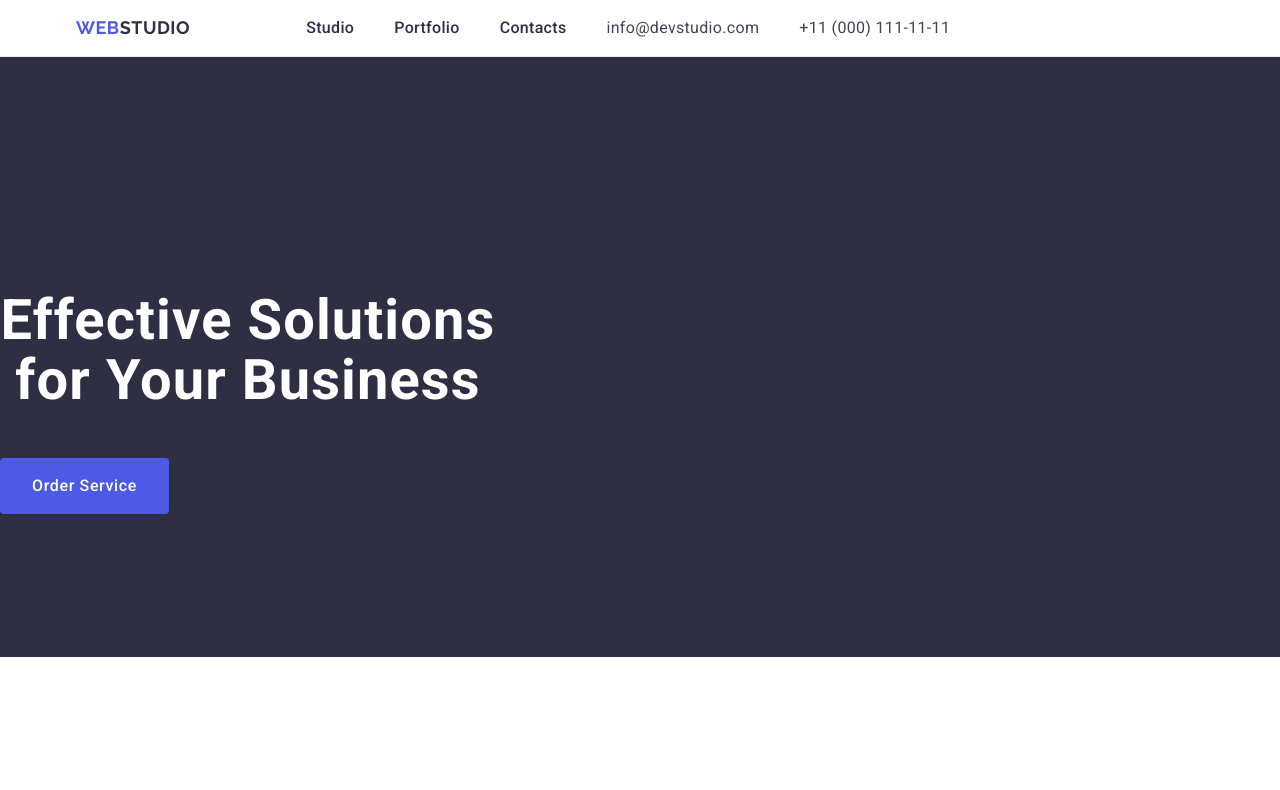
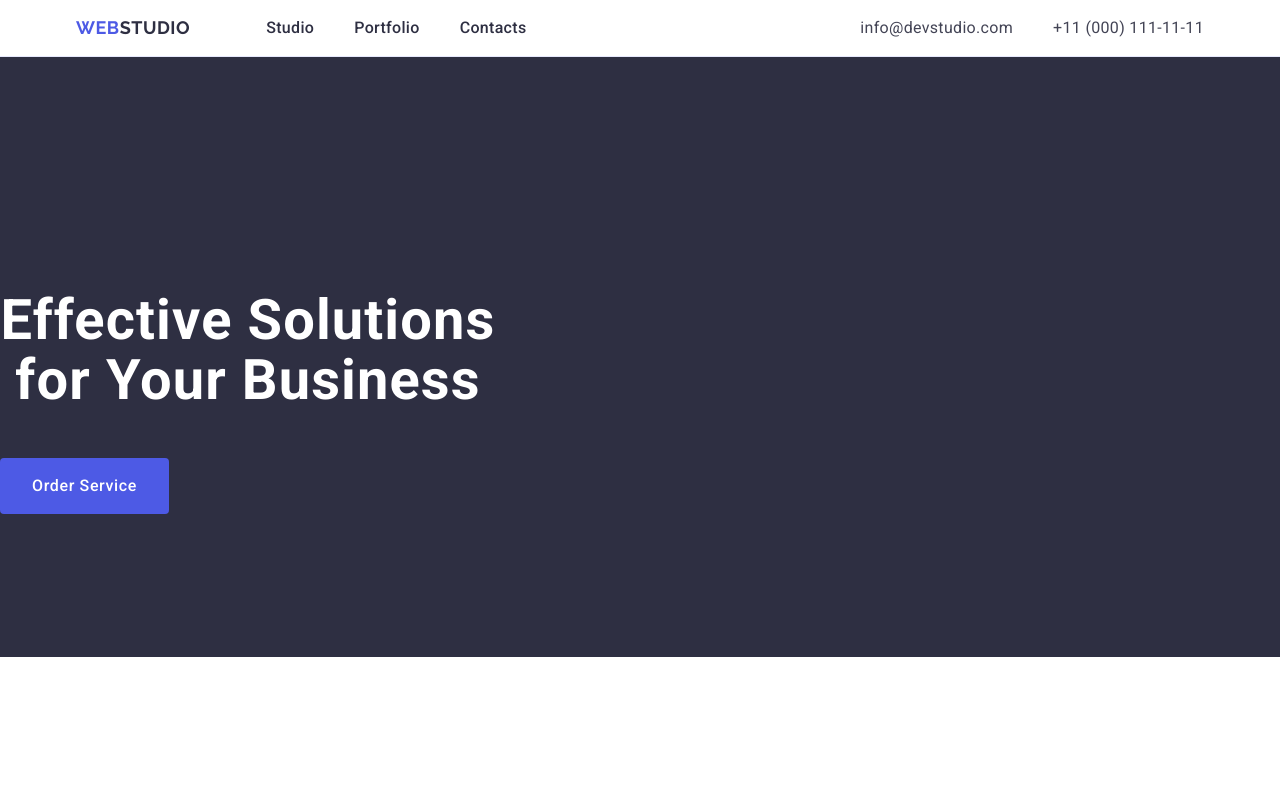
Before and after one commit to Oleksii996/goit-markup-hw-03, a plain HTML site: page index.html in a window 1280 px wide. Shown: the top 790 px of the page. Drawn offline with nearby package versions, Linux system fonts and the light colour scheme.

Commit message:
update code

```diff
--- a/css/styles.css
+++ b/css/styles.css
@@ -19,11 +19,12 @@ img {
   }
   .header .container {
     display: flex;
+    justify-content: space-between;
     width: 1158px;
     margin: 0 auto;
-  padding: 0 15px;
+    padding: 0 15px 0 15px;
   }
-.nav {
+  .nav-header {
     display: flex;
     align-items: center;
   }
@@ -40,8 +41,9 @@ img {
   .website-logo-studio {
     color: #2e2f42;
   }
-.nav-menu {
+  .nav-header-menu {
     display: flex;
+    padding: 0;
     gap: 40px;
   }
   .header-href {
@@ -59,11 +61,12 @@ img {
   .header-href:focus {
     color: #404bbf;
   }
-.address {
+  .nav-header-address {
     font-style: normal;
   }
-.adress-ul {
+  .nav-header-address-ul {
     display: flex;
+    padding: 0;
     gap: 40px;
   }
   .address-href {
@@ -131,7 +134,7 @@ img {
 }
 
 .benefits-ul-li {
-  width: calc((100% - 72px) / 4);
+  flex-basis: calc((100% - 3 * 24px) / 4);
 }
 
 .h-II-section-benefits {
--- a/index.html
+++ b/index.html
@@ -18,20 +18,21 @@
   </head>
 
   <body>
+
     <header class="header">
       <div class="container">
-        <nav class="nav">
+        <nav class="nav-header">
           <a href="./index.html" class="website-logo"
             >WEB<span class="website-logo-studio">Studio</span></a
           >
-          <ul class="nav-menu">
+          <ul class="nav-header-menu">
             <li><a href="./index.html" class="header-href">Studio</a></li>
             <li><a href="" class="header-href">Portfolio</a></li>
             <li><a href="" class="header-href">Contacts</a></li>
           </ul>
         </nav>
-        <address class="address">
-          <ul class="adress-ul">
+        <address class="nav-header-address">
+          <ul class="nav-header-address-ul">
             <li>
               <a href="mailto:info@devstudio.com" class="address-href"
                 >info@devstudio.com</a
```
Lines whose indentation alone changed are shown as unchanged.
